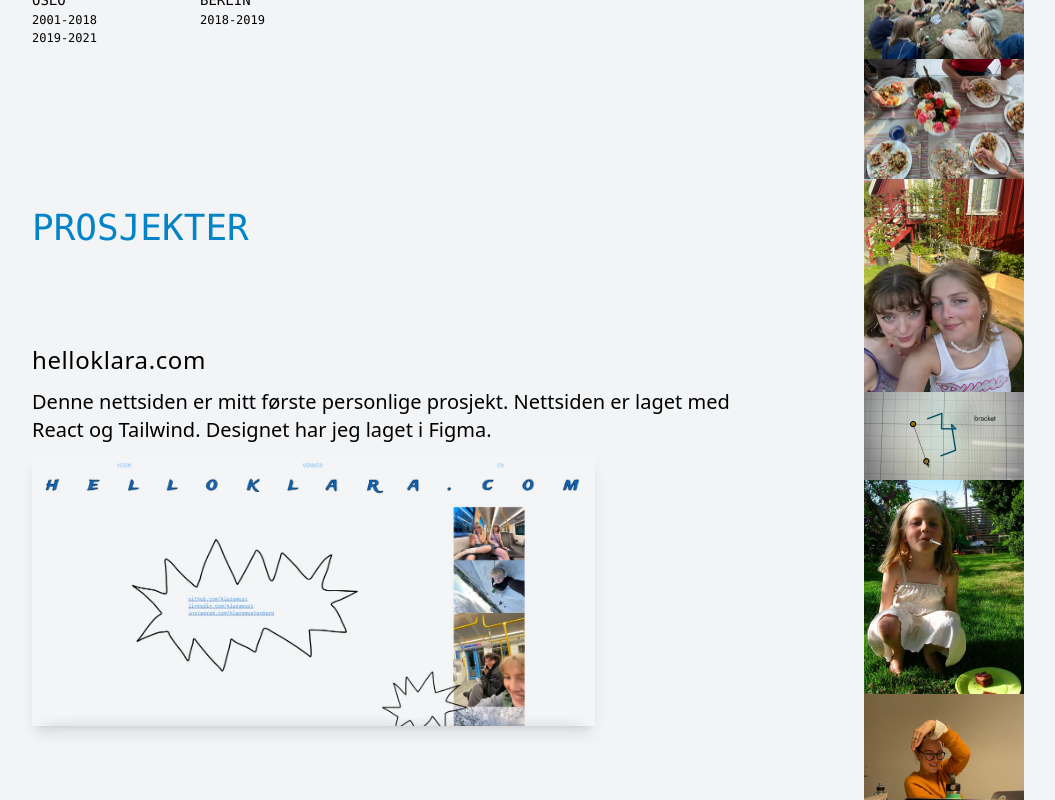
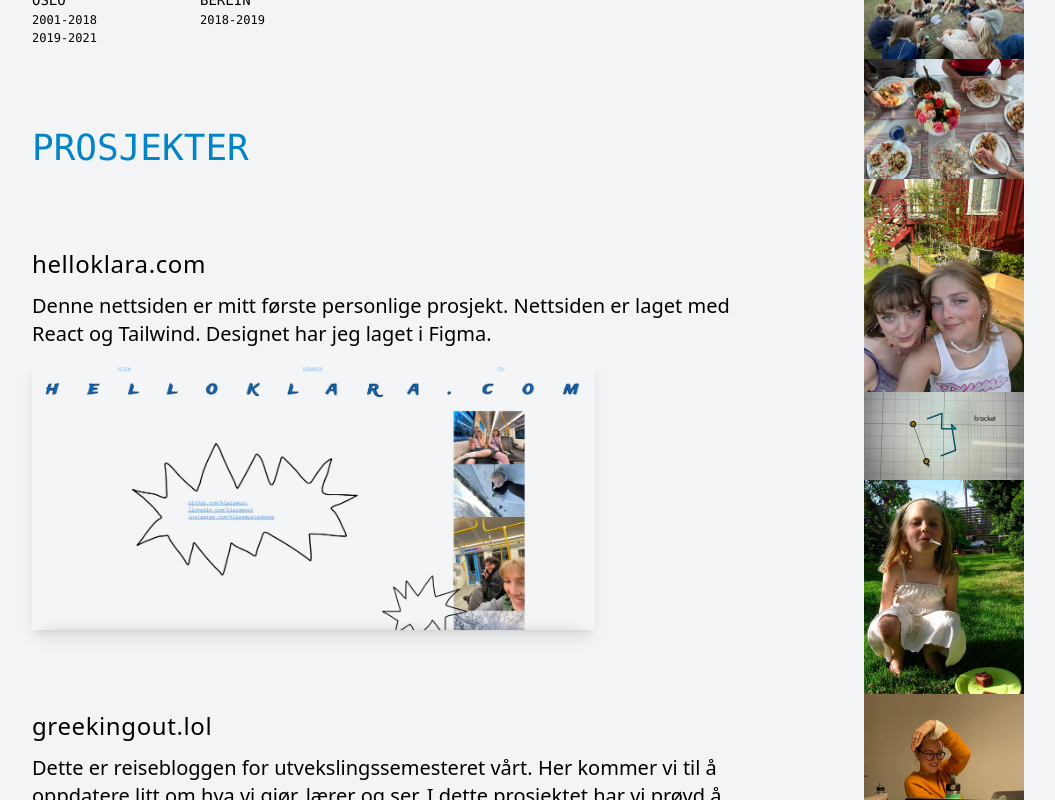
Before and after one commit to klarawust/technosphere-old, a React (Create React App) app: page / in a window 1280 px wide. Shown: the part 1080-1880 px from the top of the page, without its empty margins (96-1151 px from the left). Built offline with nearby package versions, Linux system fonts and the light colour scheme.

Commit message:
adjustment

```diff
--- a/src/sider/Prosjekter.js
+++ b/src/sider/Prosjekter.js
@@ -9,8 +9,8 @@ import phuyen from "../images/projects/phuyen_1280.webp";
 function Prosjekter() {
   return (
     <body>
-      <div className="flex flex-col gap-20 mt-20 text-xl">
-        <h1 className="text-4xl mt-20 text-sky-600">PROSJEKTER</h1>
+      <div className="flex flex-col gap-16 mt-20 text-xl">
+        <h1 className="text-4xl text-sky-600">PROSJEKTER</h1>
         <div className="flex flex-col gap-2">
           <Tittel>helloklara.com</Tittel>
           <Beskrivelse>
```
